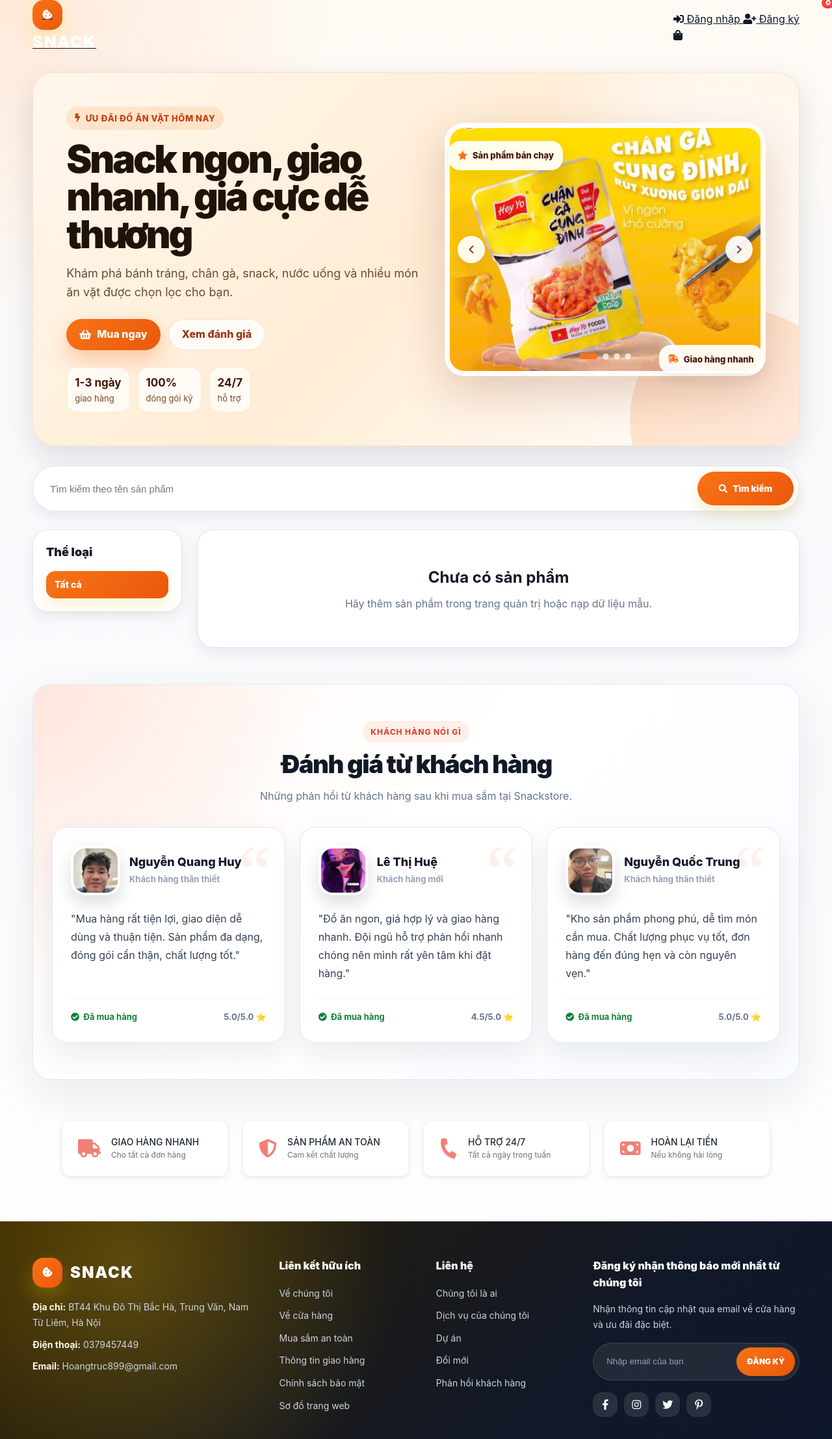
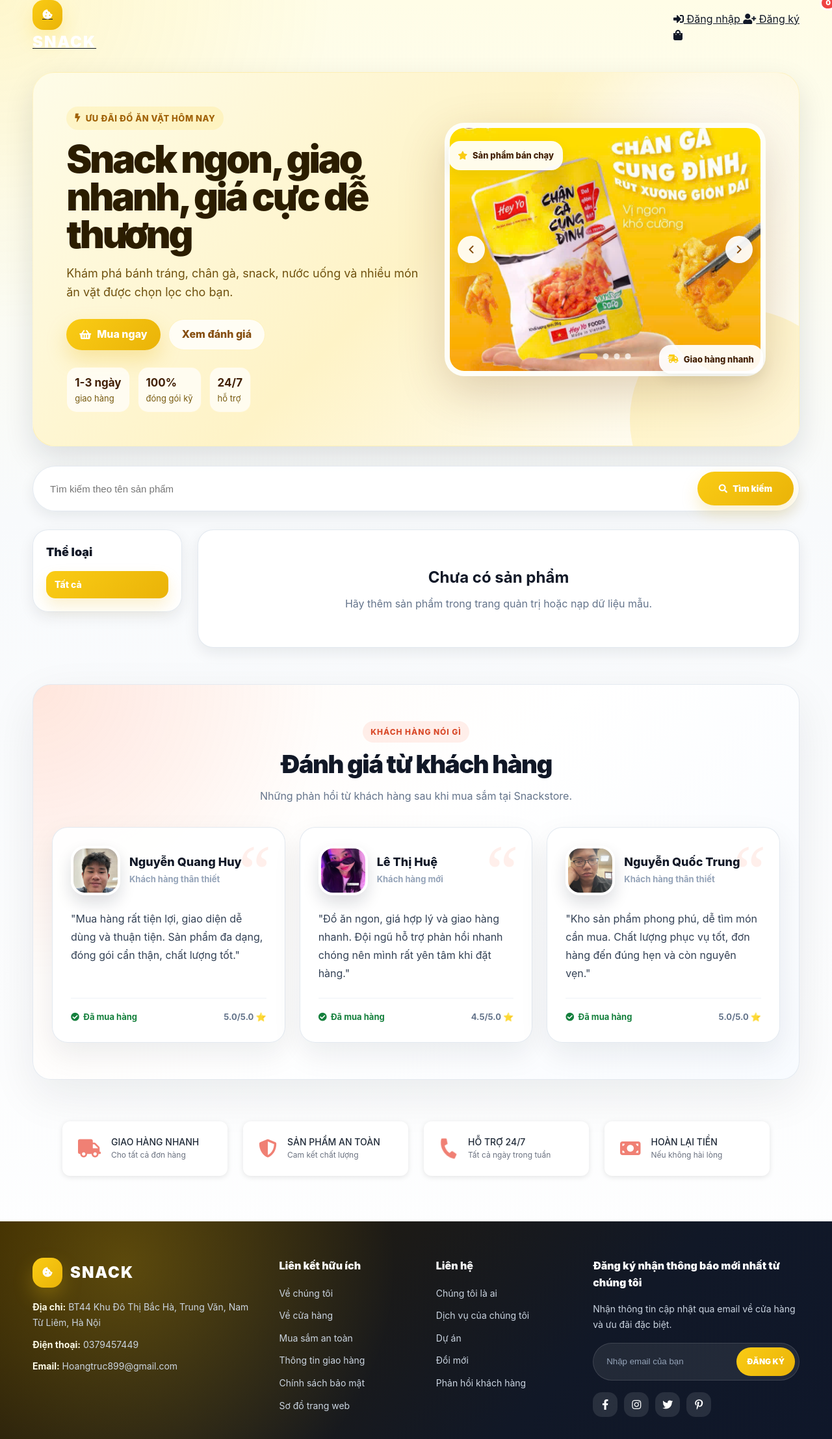
Before and after one commit to hoanganhtruc1501/webdoanvat, a Django app: page / in a window 1280 px wide. Shown: the whole page at 65% size. Run offline with Django 5.2, Linux system fonts and the light colour scheme; data that the repository does not hold is empty.

Commit message:
Update theme.css

```diff
--- a/snackstore/static/css/theme.css
+++ b/snackstore/static/css/theme.css
@@ -1,13 +1,13 @@
 :root {
-  --primary: #f97316;
-  --primary-dark: #ea580c;
-  --primary-soft: #fff4e8;
+  --primary: #facc15;
+  --primary-dark: #eab308;
+  --primary-soft: #fef9c3;
   --accent: #16a34a;
   --dark: #111827;
   --muted: #64748b;
   --line: #e5e7eb;
   --surface: #ffffff;
-  --surface-2: #fffaf6;
+  --surface-2: #fefce8;
   --bg: #f8fafc;
   --shadow-sm: 0 8px 22px rgba(15, 23, 42, 0.08);
   --shadow-md: 0 18px 46px rgba(15, 23, 42, 0.12);
@@ -22,8 +22,8 @@ body {
   margin: 0;
   color: var(--dark);
   background:
-    radial-gradient(circle at top left, rgba(249, 115, 22, 0.12), transparent 32rem),
-    linear-gradient(180deg, #fffaf4 0%, #f8fafc 36%, #ffffff 100%);
+    radial-gradient(circle at top left, rgba(250, 204, 21, 0.12), transparent 32rem),
+    linear-gradient(180deg, #fffde7 0%, #f8fafc 36%, #ffffff 100%);
   font-family: Inter, ui-sans-serif, system-ui, -apple-system, BlinkMacSystemFont, "Segoe UI", Arial, sans-serif;
   line-height: 1.6;
 }
@@ -43,7 +43,7 @@ img { max-width: 100%; }
 }
 
 ::selection {
-  background: rgba(249, 115, 22, 0.22);
+  background: rgba(250, 204, 21, 0.22);
 }
 
 .btn,
@@ -67,11 +67,11 @@ button,
   margin: 26px 0 30px;
   padding: clamp(28px, 4vw, 54px);
   overflow: hidden;
-  border: 1px solid rgba(249, 115, 22, 0.16);
+  border: 1px solid rgba(250, 204, 21, 0.16);
   border-radius: 34px;
   background:
     radial-gradient(circle at 88% 20%, rgba(255, 255, 255, 0.78), transparent 16rem),
-    linear-gradient(135deg, #fff7ed 0%, #ffedd5 50%, #ffffff 100%);
+    linear-gradient(135deg, #fefce8 0%, #fef3c7 50%, #ffffff 100%);
   box-shadow: var(--shadow-md);
 }
 
@@ -82,7 +82,7 @@ button,
   width: 340px;
   height: 340px;
   border-radius: 50%;
-  background: rgba(249, 115, 22, 0.16);
+  background: rgba(250, 204, 21, 0.16);
   pointer-events: none;
 }
 
@@ -96,8 +96,8 @@ button,
   margin-bottom: 16px;
   padding: 8px 13px;
   border-radius: 999px;
-  color: #c2410c;
-  background: rgba(249, 115, 22, 0.13);
+  color: #a16207;
+  background: rgba(250, 204, 21, 0.13);
   font-size: 13px;
   font-weight: 800;
   letter-spacing: 0.04em;
@@ -107,7 +107,7 @@ button,
 .hero-copy h1 {
   max-width: 680px;
   margin: 0;
-  color: #1f1308;
+  color: #2b1d00;
   font-size: clamp(34px, 4.6vw, 62px);
   line-height: 0.98;
   letter-spacing: -0.055em;
@@ -117,7 +117,7 @@ button,
 .hero-copy p {
   max-width: 620px;
   margin: 18px 0 0;
-  color: #6b4a32;
+  color: #70520f;
   font-size: clamp(15px, 1.6vw, 18px);
 }
 
@@ -144,13 +144,13 @@ button,
 .hero-btn.primary {
   color: #fff;
   background: linear-gradient(135deg, var(--primary), var(--primary-dark));
-  box-shadow: 0 14px 32px rgba(234, 88, 12, 0.28);
+  box-shadow: 0 14px 32px rgba(234, 179, 8, 0.28);
 }
 
 .hero-btn.secondary {
-  color: #9a3412;
+  color: #854d0e;
   background: rgba(255, 255, 255, 0.78);
-  border: 1px solid rgba(249, 115, 22, 0.22);
+  border: 1px solid rgba(250, 204, 21, 0.22);
 }
 
 .hero-btn:hover { transform: translateY(-2px); }
@@ -160,7 +160,7 @@ button,
   flex-wrap: wrap;
   gap: 12px;
   margin-top: 26px;
-  color: #7c4a22;
+  color: #785b10;
   font-size: 13px;
 }
 
@@ -168,12 +168,12 @@ button,
   padding: 10px 12px;
   border-radius: 16px;
   background: rgba(255, 255, 255, 0.7);
-  border: 1px solid rgba(249, 115, 22, 0.14);
+  border: 1px solid rgba(250, 204, 21, 0.14);
 }
 
 .hero-stats strong {
   display: block;
-  color: #431407;
+  color: #422006;
   font-size: 17px;
 }
 
@@ -188,7 +188,7 @@ button,
   height: 390px;
   object-fit: cover;
   border-radius: 30px;
-  box-shadow: 0 24px 70px rgba(124, 45, 18, 0.22);
+  box-shadow: 0 24px 70px rgba(113, 63, 18, 0.22);
   border: 8px solid rgba(255, 255, 255, 0.7);
 }
 
@@ -199,7 +199,7 @@ button,
   gap: 8px;
   padding: 12px 14px;
   border-radius: 18px;
-  color: #431407;
+  color: #422006;
   background: rgba(255, 255, 255, 0.92);
   box-shadow: var(--shadow-sm);
   font-size: 13px;
@@ -238,7 +238,7 @@ button,
   border-radius: 16px;
   color: #fff;
   background: linear-gradient(135deg, var(--primary), var(--primary-dark));
-  box-shadow: 0 12px 24px rgba(234, 88, 12, 0.22);
+  box-shadow: 0 12px 24px rgba(234, 179, 8, 0.22);
 }
 
 .service-card h3 {
@@ -289,9 +289,9 @@ button,
   margin: 0 auto;
   overflow: hidden;
   border-radius: 30px;
-  box-shadow: 0 24px 70px rgba(124, 45, 18, 0.22);
+  box-shadow: 0 24px 70px rgba(113, 63, 18, 0.22);
   border: 8px solid rgba(255, 255, 255, 0.7);
-  background: #fff7ed;
+  background: #fefce8;
 }
 
 .hero-slides .slick-list,
@@ -345,7 +345,7 @@ button,
   font-weight: 900;
   font-size: 16px;
   line-height: 1;
-  color: #9a3412;
+  color: #854d0e;
   opacity: 1;
 }
 
```
